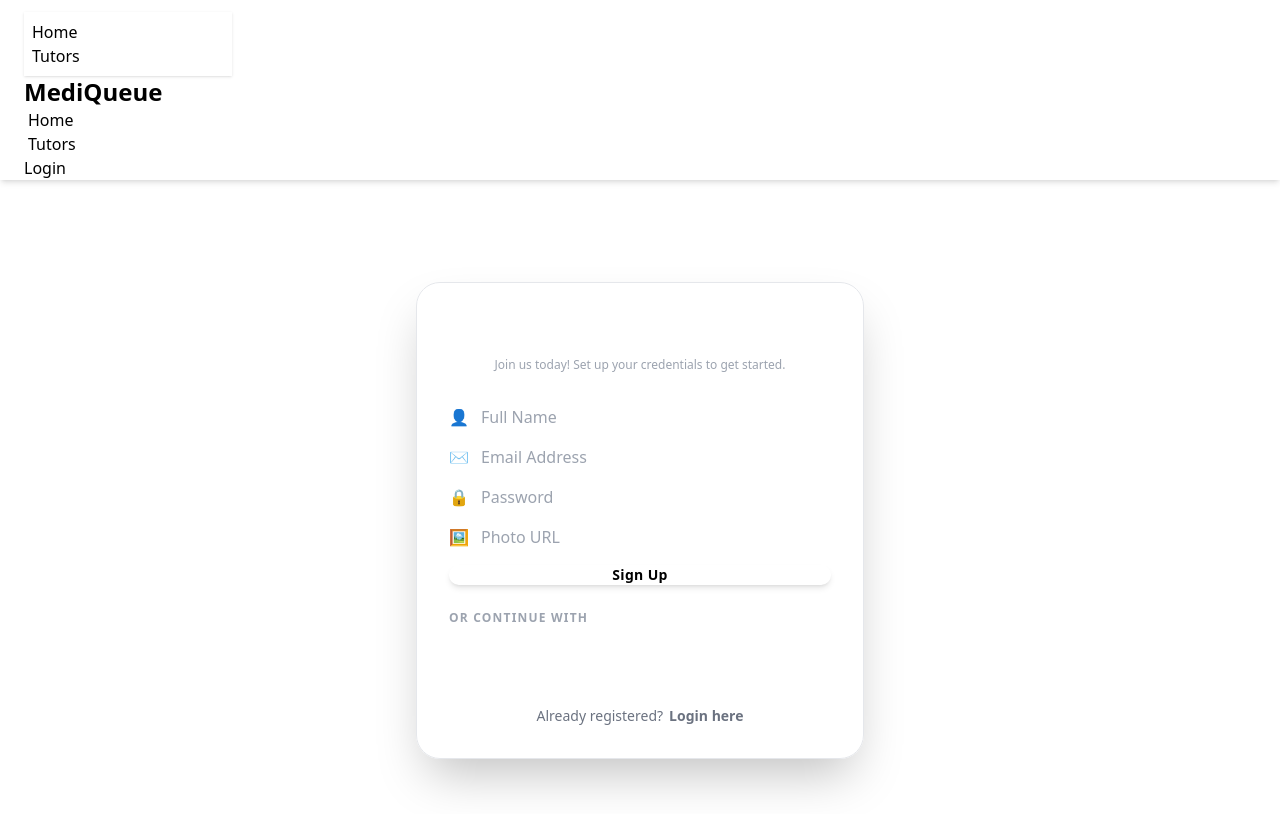
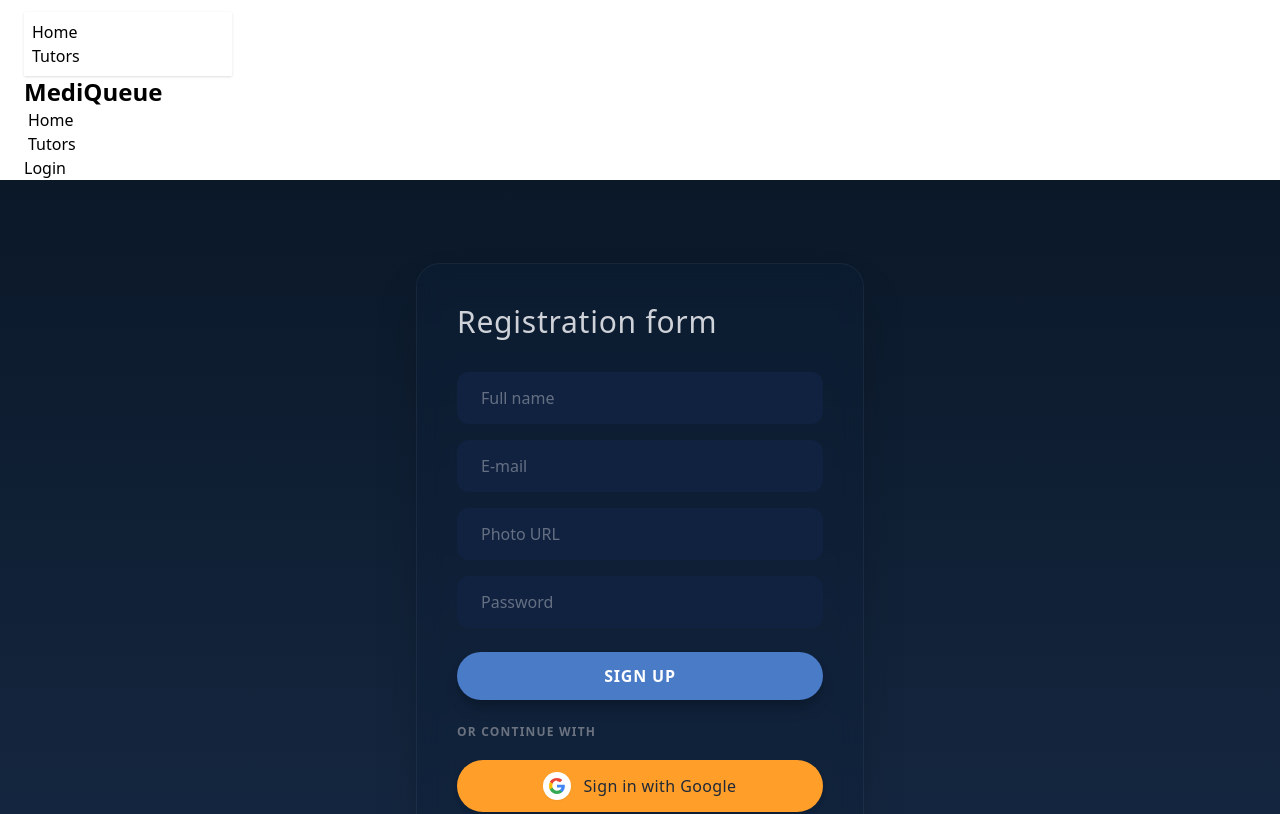
Before and after one commit to injamamulhoqtamim-bit/mediqueue-client, a React (Vite) app: page /register in a window 1280 px wide. Shown: the top 814 px of the page. Built offline with nearby package versions, Linux system fonts and the light colour scheme.

Commit message:
messaage

```diff
--- a/src/pages/Register.jsx
+++ b/src/pages/Register.jsx
@@ -1,8 +1,8 @@
 import { useContext } from 'react';
-import { Link, useNavigate } from 'react-router-dom';
+import { Link as RouterLink, useNavigate } from 'react-router-dom';
 import { AuthContext } from '../providers/AuthProvider';
 import { toast } from 'react-toastify';
-import { GoogleLogin } from '@react-oauth/google';
+import { useGoogleLogin } from '@react-oauth/google';
 import useDocumentTitle from '../hooks/useDocumentTitle';
 import axios from 'axios';
 
@@ -38,127 +38,128 @@ const Register = () => {
     }
   };
 
+  const handleGoogleSignIn = useGoogleLogin({
+    onSuccess: async (tokenResponse) => {
+      try {
+        await loginWithGoogle(tokenResponse.access_token);
+        toast.success('Google authentication successful!');
+        navigate('/');
+      } catch (err) {
+        console.error(err);
+        toast.error('Google authentication failed!');
+      }
+    },
+    onError: () => {
+      toast.error('Google authentication failed!');
+    }
+  });
+
   return (
-    <div className="min-h-screen sm:min-h-[85vh] flex justify-center items-center px-4 py-8 md:py-12 bg-base-100 relative overflow-hidden select-none">
+    // Background Gradient Container with Responsive Padding and Centering
+    <div className="min-h-screen flex justify-center items-center px-4 py-6 sm:py-10 md:py-14 bg-gradient-to-b from-[#0A1828] to-[#172A45] relative overflow-hidden select-none">
 
-      {/* ✨ Subtle  Ambient Background Reflector */}
-      <div className="absolute top-1/4 left-1/4 w-64 h-64 bg-primary/5 rounded-full blur-3xl pointer-events-none"></div>
-      <div className="absolute bottom-1/4 right-1/4 w-72 h-72 bg-secondary/5 rounded-full blur-3xl pointer-events-none"></div>
+      {/*  Card Container:  */}
+      <div className="w-full max-w-md bg-[#0D1F38]/40 border border-white/5 shadow-2xl p-5 xs:p-6 sm:p-10 rounded-2xl md:rounded-3xl z-10 backdrop-blur-md">
 
-      {/* 💎  Card Container */}
-      <div className="card w-full max-w-md shadow-xl sm:shadow-2xl bg-base-100 border border-base-200/60 p-5 sm:p-8 rounded-2xl md:rounded-3xl z-10 backdrop-blur-sm">
-
-        {/* Header Title */}
-        <div className="text-center mb-6 sm:mb-8">
-          <h2 className="text-2xl sm:text-3xl font-black tracking-tight text-base-content bg-gradient-to-r from-primary to-secondary bg-clip-text text-transparent">
-            Create Account
+        {/*  Header Title */}
+        <div className="text-left mb-6 sm:mb-8">
+          <h2 className="text-xl sm:text-2xl md:text-3xl font-normal tracking-wide text-gray-200 font-sans opacity-90">
+            Registration form
           </h2>
-          <p className="text-xs text-gray-400 mt-1 sm:mt-1.5">
-            Join us today! Set up your credentials to get started.
-          </p>
         </div>
 
-        {/* 📝 Main Registration Form */}
-        <form onSubmit={handleRegister} className="space-y-4 mb-6">
+        {/*  Main Registration Form */}
+        <form onSubmit={handleRegister} className="space-y-3.5 sm:space-y-4 mb-5 sm:mb-6">
 
           {/* Full Name Input */}
           <div className="form-control w-full">
-            <label className="input input-bordered flex items-center gap-3 rounded-xl input-sm sm:input-md focus-within:ring-2 focus-within:ring-primary/20 transition-all duration-200">
-              👤
-              <input
-                type="text"
-                name="name"
-                placeholder="Full Name"
-                required
-                className="grow text-sm sm:text-base"
-              />
-            </label>
+            <input
+              type="text"
+              name="name"
+              placeholder="Full name"
+              required
+              className="w-full bg-[#112240] text-gray-200 placeholder-gray-400/60 rounded-xl py-3 px-5 sm:py-3.5 sm:px-6 text-xs sm:text-sm md:text-base outline-none focus:bg-[#15294A] transition-all duration-200"
+            />
           </div>
 
           {/* Email Input */}
           <div className="form-control w-full">
-            <label className="input input-bordered flex items-center gap-3 rounded-xl input-sm sm:input-md focus-within:ring-2 focus-within:ring-primary/20 transition-all duration-200">
-              ✉️
-              <input
-                type="email"
-                name="email"
-                placeholder="Email Address"
-                required
-                className="grow text-sm sm:text-base"
-              />
-            </label>
+            <input
+              type="email"
+              name="email"
+              placeholder="E-mail"
+              required
+              className="w-full bg-[#112240] text-gray-200 placeholder-gray-400/60 rounded-xl py-3 px-5 sm:py-3.5 sm:px-6 text-xs sm:text-sm md:text-base outline-none focus:bg-[#15294A] transition-all duration-200"
+            />
+          </div>
+
+          {/* Photo URL Input */}
+          <div className="form-control w-full">
+            <input
+              type="url"
+              name="photo"
+              placeholder="Photo URL"
+              required
+              className="w-full bg-[#112240] text-gray-200 placeholder-gray-400/60 rounded-xl py-3 px-5 sm:py-3.5 sm:px-6 text-xs sm:text-sm md:text-base outline-none focus:bg-[#15294A] transition-all duration-200"
+            />
           </div>
 
           {/* Password Input */}
           <div className="form-control w-full">
-            <label className="input input-bordered flex items-center gap-3 rounded-xl input-sm sm:input-md focus-within:ring-2 focus-within:ring-primary/20 transition-all duration-200">
-              🔒
-              <input
-                type="password"
-                name="password"
-                placeholder="Password"
-                required
-                className="grow text-sm sm:text-base"
-              />
-            </label>
+            <input
+              type="password"
+              name="password"
+              placeholder="Password"
+              required
+              className="w-full bg-[#112240] text-gray-200 placeholder-gray-400/60 rounded-xl py-3 px-5 sm:py-3.5 sm:px-6 text-xs sm:text-sm md:text-base outline-none focus:bg-[#15294A] transition-all duration-200"
+            />
           </div>
 
-          {/* Photo URL Input */}
-          <div className="form-control w-full">
-            <label className="input input-bordered flex items-center gap-3 rounded-xl input-sm sm:input-md focus-within:ring-2 focus-within:ring-primary/20 transition-all duration-200">
-              🖼️
-              <input
-                type="url"
-                name="photo"
-                placeholder="Photo URL"
-                required
-                className="grow text-sm sm:text-base"
-              />
-            </label>
+          {/* 🔵 Sign Up Button */}
+          <div className="pt-1 sm:pt-2">
+            <button
+              type="submit"
+              className="w-full bg-[#4A7BC7] hover:bg-[#3D6BB3] text-white font-semibold uppercase tracking-wider rounded-full shadow-lg shadow-black/20 transition-all duration-200 active:scale-[0.98] py-2.5 sm:py-3 text-xs sm:text-sm md:text-base"
+            >
+              SIGN UP
+            </button>
           </div>
-
-          {/*  Form Submit Button */}
-          <button
-            type="submit"
-            className="btn btn-primary w-full btn-sm sm:btn-md rounded-xl font-bold tracking-wide shadow-md hover:shadow-lg transition-all duration-200 active:scale-[0.98] mt-2 text-xs sm:text-sm"
-          >
-            Sign Up
-          </button>
         </form>
 
         {/* Custom Divider */}
-        <div className="divider text-[10px] sm:text-xs font-bold tracking-widest text-gray-400">OR CONTINUE WITH</div>
+        <div className="divider text-[9px] sm:text-xs font-bold tracking-widest text-gray-500 my-4 sm:my-5">OR CONTINUE WITH</div>
 
-        {/* 🌐 Fully Center Aligned Google Login Container */}
-        <div className="flex justify-center my-4 overflow-hidden max-w-full">
-          <div className="w-full max-w-[240px] sm:max-w-xs flex justify-center scale-90 sm:scale-100 transition-transform">
-            <GoogleLogin
-              onSuccess={async (credentialResponse) => {
-                try {
-                  await loginWithGoogle(credentialResponse.credential);
-                  toast.success('Google authentication successful!');
-                  navigate('/');
-                } catch (err) {
-                  console.error(err);
-                  toast.error('Google authentication failed!');
-                }
-              }}
-              onError={() => {
-                toast.error('Google authentication failed!');
-              }}
-            />
-          </div>
+        {/* 🟠 Custom Google Login Button */}
+        <div className="w-full flex justify-center my-3 sm:my-4">
+          <button
+            type="button"
+            onClick={() => handleGoogleSignIn()}
+            className="w-full bg-[#FF9F29] hover:bg-[#E88F1F] text-[#1F2937] font-semibold rounded-full shadow-md transition-all duration-200 active:scale-[0.98] py-2.5 sm:py-3 px-4 sm:px-6 flex items-center justify-center gap-2 sm:gap-3"
+          >
+            {/* White Circle Background for Google Icon */}
+            <div className="bg-white p-1 rounded-full flex items-center justify-center w-6 h-6 sm:w-7 sm:h-7 shrink-0 shadow-sm">
+              <svg className="w-3.5 h-3.5 sm:w-4 sm:h-4" viewBox="0 0 24 24">
+                <path fill="#4285F4" d="M23.745 12.27c0-.7-.06-1.4-.19-2.07H12v3.92h6.61c-.29 1.53-1.14 2.82-2.4 3.68v3.05h3.88c2.27-2.09 3.65-5.17 3.65-8.58z" />
+                <path fill="#34A853" d="M12 24c3.24 0 5.95-1.08 7.93-2.91l-3.88-3.05c-1.08.72-2.45 1.16-4.05 1.16-3.11 0-5.74-2.11-6.68-4.96H1.21v3.15C3.18 21.88 7.31 24 12 24z" />
+                <path fill="#FBBC05" d="M5.32 14.24A7.16 7.16 0 0 1 5 12c0-.79.13-1.57.32-2.34V6.51H1.21A11.94 11.94 0 0 0 0 12c0 1.92.45 3.79 1.21 5.49l4.11-3.25z" />
+                <path fill="#EA4335" d="M12 4.75c1.77 0 3.35.61 4.6 1.8l3.42-3.42C17.95 1.19 15.24 0 12 0 7.31 0 3.18 2.12 1.21 5.49l4.11 3.25c.94-2.85 3.57-4.99 6.68-4.99z" />
+              </svg>
+            </div>
+            <span className="text-xs sm:text-sm md:text-base tracking-wide font-medium">
+              Sign in with Google
+            </span>
+          </button>
         </div>
 
         {/* Footer Link Tracking */}
-        <p className="text-center text-xs sm:text-sm mt-6 text-gray-500 font-medium">
+        <p className="text-center text-xs sm:text-sm mt-5 sm:mt-6 text-gray-400 font-medium">
           Already registered?
-          <Link
+          <RouterLink
             to="/login"
-            className="text-primary font-bold link link-hover ml-1.5 transition-colors duration-200"
+            className="text-primary font-bold link link-hover ml-1 sm:ml-1.5 transition-colors duration-200"
           >
             Login here
-          </Link>
+          </RouterLink>
         </p>
 
       </div>
```
